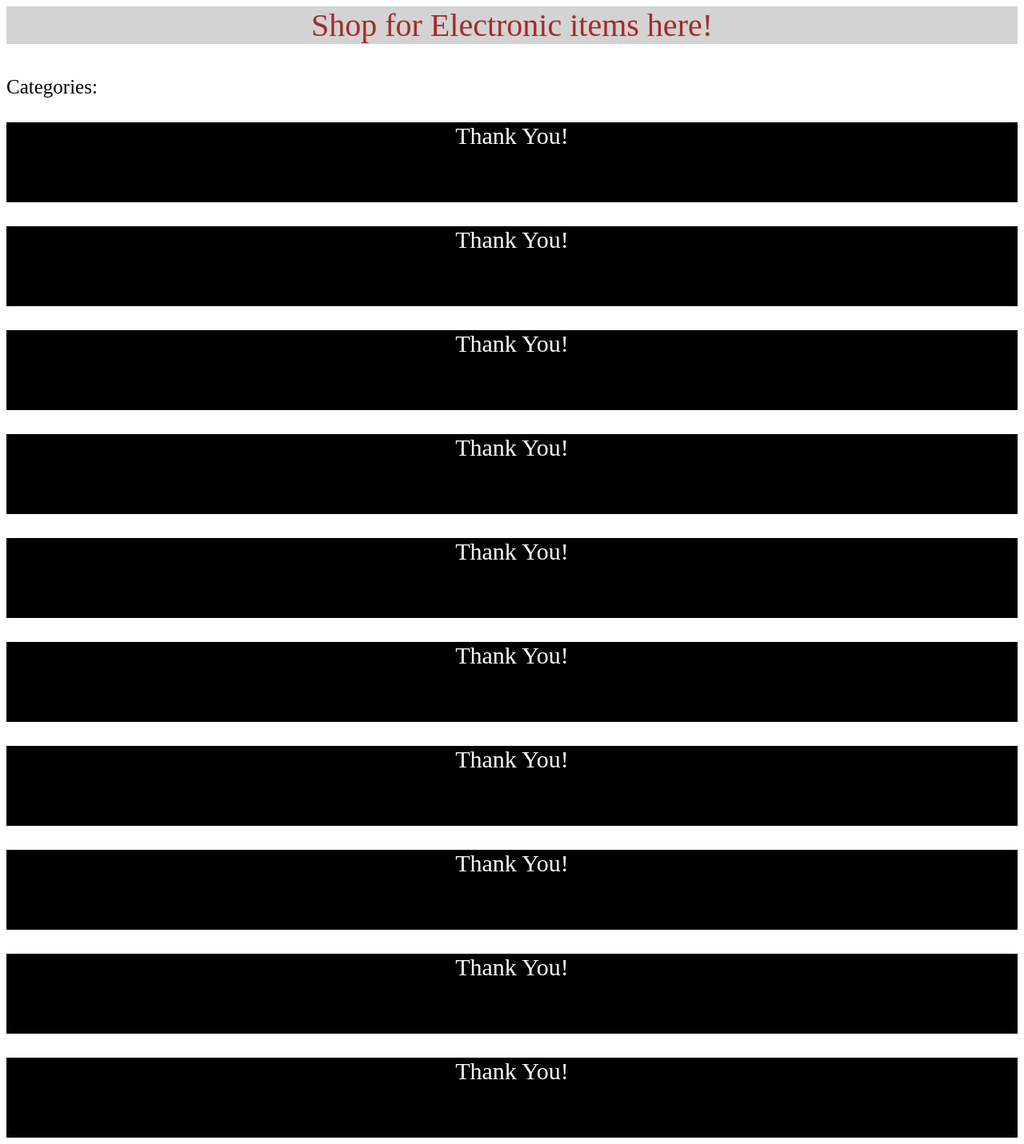
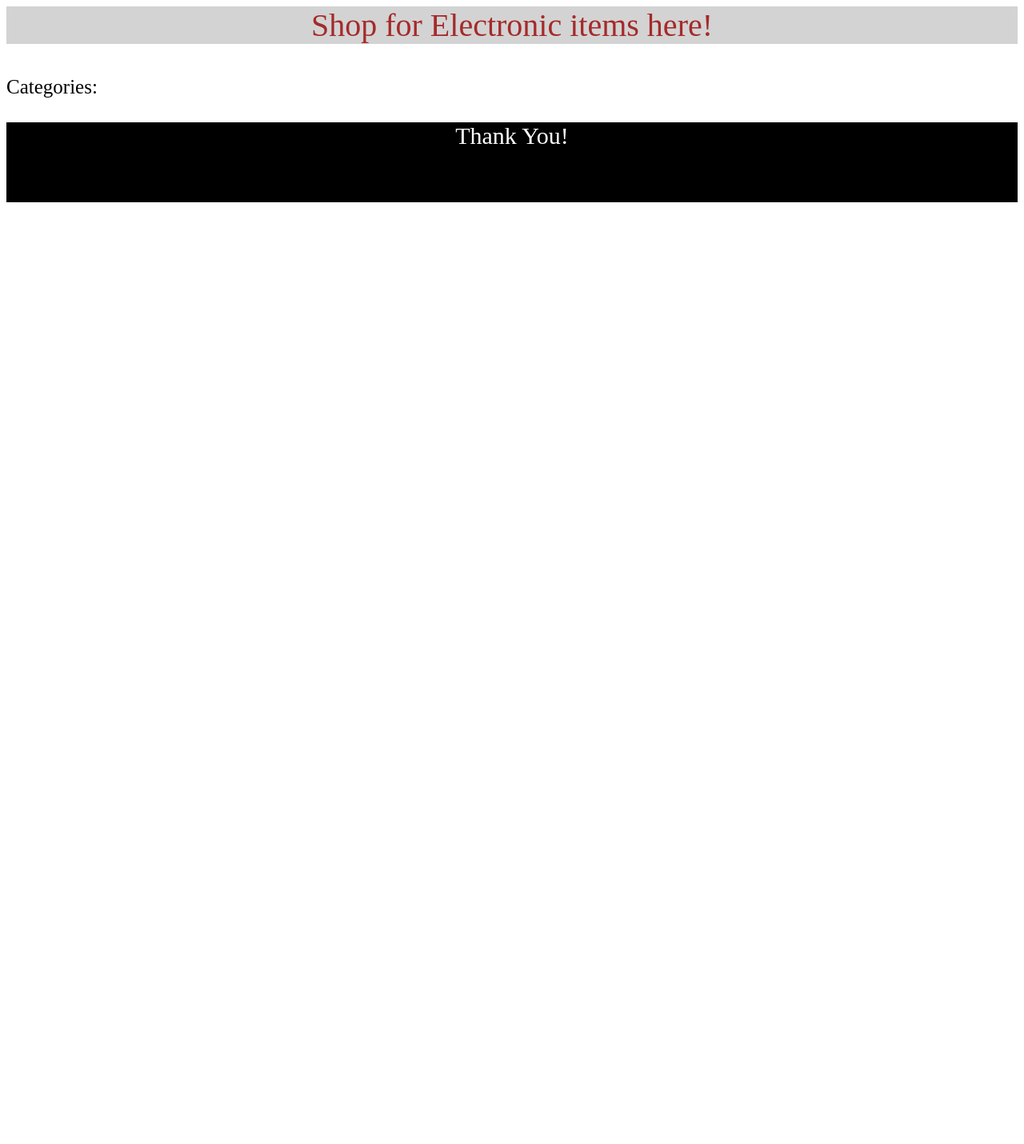
Before and after one commit to mohithb987/ie_portal, a PHP site: page /home.php in a window 1280 px wide. Shown: the whole page at 80% size. After the commit the page ends 253 px from the top, so only its background shows below. Run offline with PHP 8.4, Linux system fonts and the light colour scheme.

```diff
--- a/home.php
+++ b/home.php
@@ -6,16 +6,6 @@
 <p style="text-align: center; font-size:40px; color: brown; background-color: lightgrey;"> Shop for Electronic items here! </p>
 <p style="font-size: 25px;"> Categories: </p>
 
-<footer style="height: 100px; font-size: 30px; color: white;background-color: black; text-align: center;"> <p>Thank You!</p></footer>
-<footer style="height: 100px; font-size: 30px; color: white;background-color: black; text-align: center;"> <p>Thank You!</p></footer>
-<footer style="height: 100px; font-size: 30px; color: white;background-color: black; text-align: center;"> <p>Thank You!</p></footer>
-<footer style="height: 100px; font-size: 30px; color: white;background-color: black; text-align: center;"> <p>Thank You!</p></footer>
-<footer style="height: 100px; font-size: 30px; color: white;background-color: black; text-align: center;"> <p>Thank You!</p></footer>
-<footer style="height: 100px; font-size: 30px; color: white;background-color: black; text-align: center;"> <p>Thank You!</p></footer>
-<footer style="height: 100px; font-size: 30px; color: white;background-color: black; text-align: center;"> <p>Thank You!</p></footer>
-<footer style="height: 100px; font-size: 30px; color: white;background-color: black; text-align: center;"> <p>Thank You!</p></footer>
-<footer style="height: 100px; font-size: 30px; color: white;background-color: black; text-align: center;"> <p>Thank You!</p></footer>
-
 
 <footer style="height: 100px; font-size: 30px; color: white;background-color: black; text-align: center;"> <p>Thank You!</p></footer>
 </body>
```
